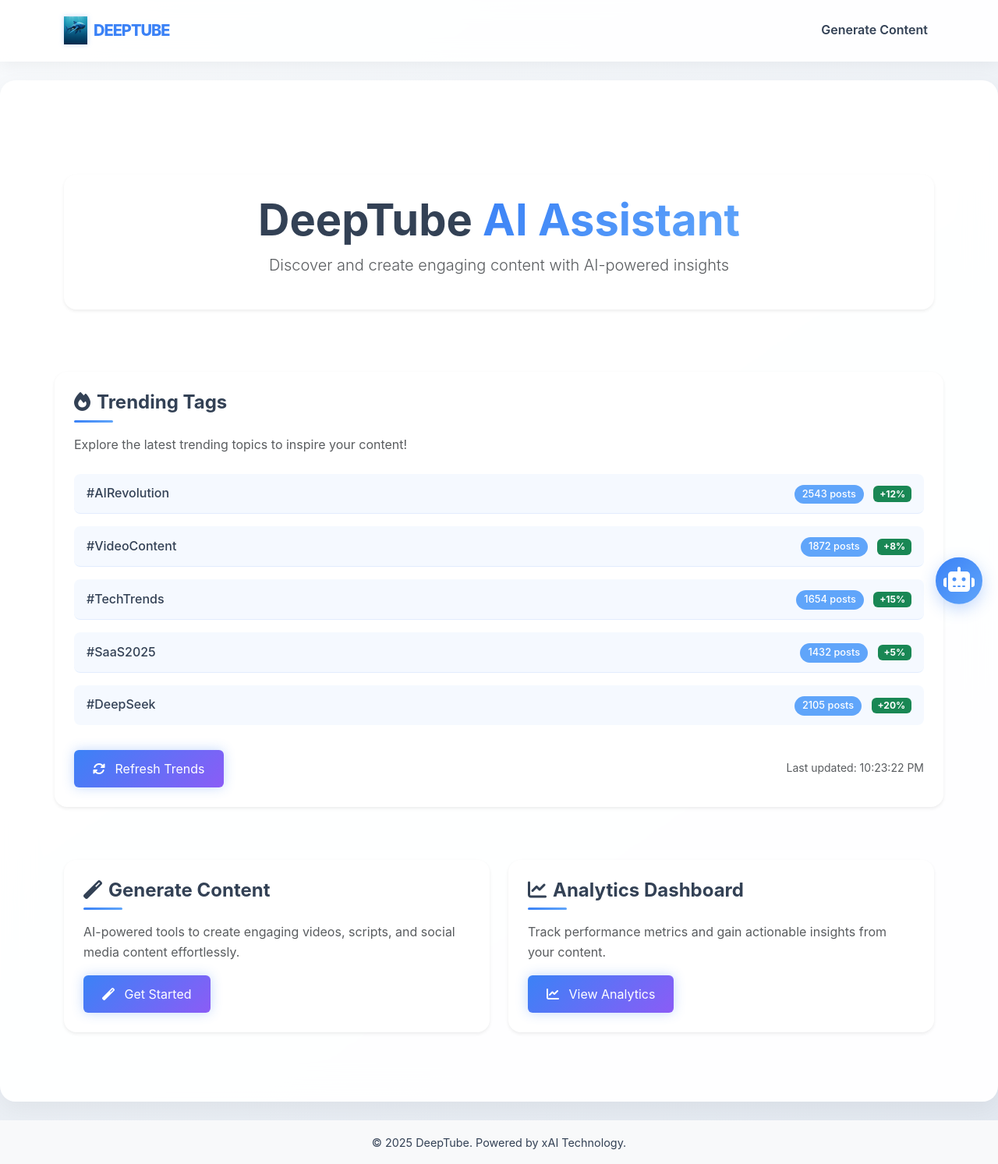
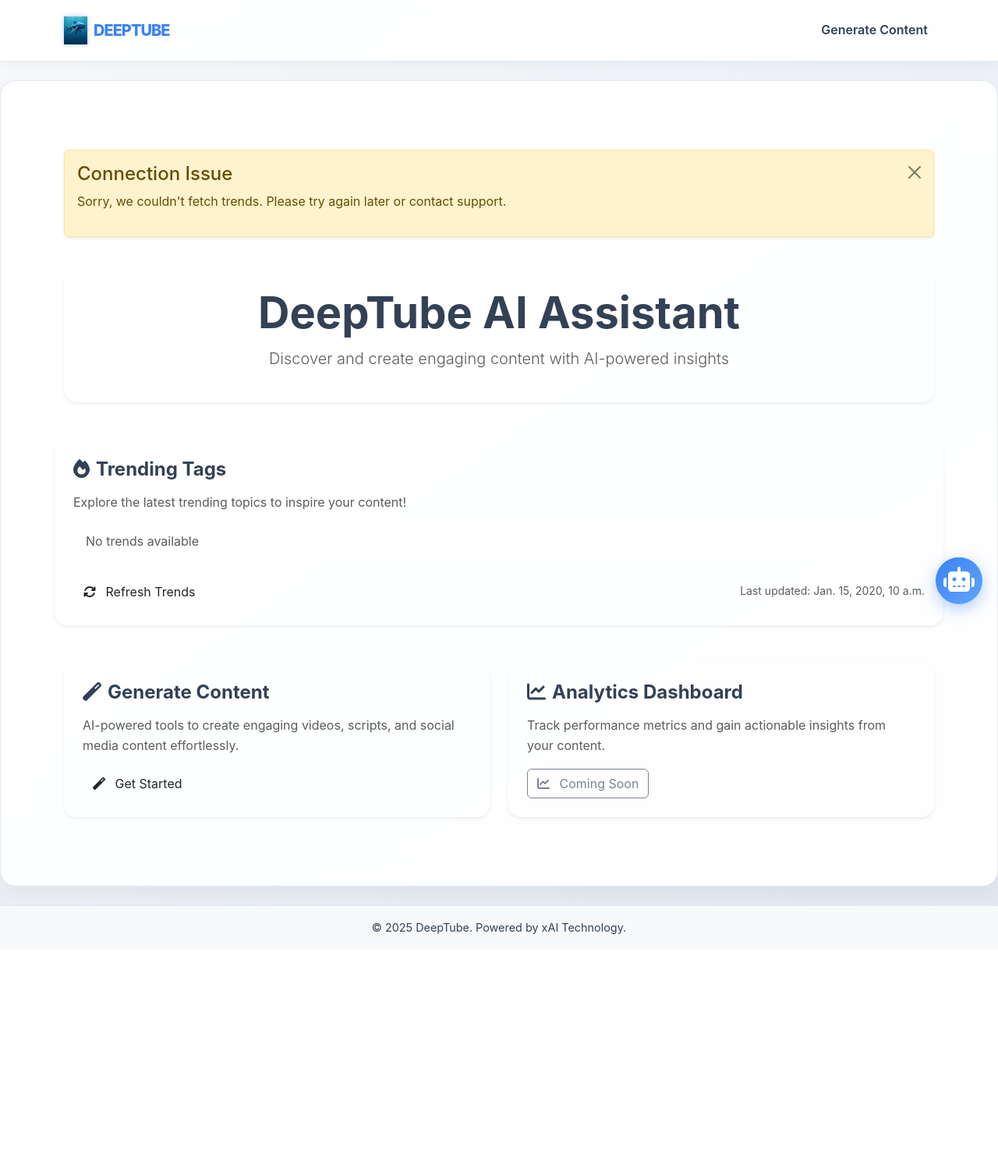
Before and after one commit to Waqas-Baloch99/DeepTube, a Django app: template youtubeapp/templates/youtubeapp/index.html in a window 1280 px wide. Shown: the whole page at 78% size. After the commit the page ends 1199 px from the top, so only its background shows below. Run offline with Django 5.2, Linux system fonts and the light colour scheme; the template is opened without the code that fills it: most values are stand-ins (such as "Sample title", 1, 10 or a date in 2020); some libraries are stand-ins or nearby versions.

Commit message:
Update index.html

```diff
--- a/youtubeapp/templates/youtubeapp/index.html
+++ b/youtubeapp/templates/youtubeapp/index.html
@@ -3,12 +3,12 @@
 
 {% block content %}
 <div class="container py-5">
-    <!-- Error Banner (if blocked) -->
-    <div class="row mb-4" id="errorBanner" style="display: none;">
+    <!-- Error Banner -->
+    <div class="row mb-4 {% if error %}show{% endif %}" id="errorBanner">
         <div class="col-12">
             <div class="alert alert-warning alert-dismissible fade show shadow-sm" role="alert">
                 <h4 class="alert-heading">Connection Issue</h4>
-                <p>Sorry, we've encountered a security block. Please try again later or contact support.</p>
+                <p>{{ error|default:"Sorry, we couldn't fetch trends. Please try again later or contact support." }}</p>
                 <button type="button" class="btn-close" data-bs-dismiss="alert" aria-label="Close"></button>
             </div>
         </div>
@@ -32,12 +32,16 @@
                 <div class="accent-line"></div>
             </div>
             <p class="text-muted mb-3">Explore the latest trending topics to inspire your content!</p>
-            <ul id="trendingTags" class="list-group list-group-flush"></ul>
+            <ul id="trendingTags" class="list-group list-group-flush">
+                {% if sample_data %}
+                    <li class="list-group-item text-muted">Loading sample trends...</li>
+                {% endif %}
+            </ul>
             <div class="d-flex justify-content-between align-items-center mt-4">
                 <button class="btn btn-deepseek glow-effect" id="refreshTags">
                     <i class="fas fa-sync-alt me-2"></i> Refresh Trends
                 </button>
-                <span class="text-muted small" id="lastUpdated">Last updated: just now</span>
+                <span class="text-muted small" id="lastUpdated">Last updated: {{ last_updated }}</span>
             </div>
         </div>
     </div>
@@ -63,176 +67,142 @@
                     <div class="accent-line"></div>
                 </div>
                 <p class="text-muted">Track performance metrics and gain actionable insights from your content.</p>
-                <button class="btn btn-deepseek glow-effect">
-                    <i class="fas fa-chart-line me-2"></i> View Analytics
+                <button class="btn btn-deepseek glow-effect" disabled>
+                    <i class="fas fa-chart-line me-2"></i> Coming Soon
                 </button>
             </div>
         </div>
     </div>
+
 </div>
 {% endblock %}
 
 {% block extra_js %}
-<!-- FontAwesome Icons -->
-<script src="https://kit.fontawesome.com/a076d05399.js" crossorigin="anonymous"></script>
+<!-- FontAwesome Icons (Fixed CDN URL) -->
+<link rel="stylesheet" href="https://cdnjs.cloudflare.com/ajax/libs/font-awesome/6.4.0/css/all.min.css"
+      integrity="sha512-iecdLmaskl7CVkqkXNQ/ZH/XLlvWZOJyj7Yy7tcenmpD1ypASozpmT/E0iPtmFIB46ZmdtAc9eNBvH0H/ZpiBw=="
+      crossorigin="anonymous"
+      referrerpolicy="no-referrer" />
 
 <script>
-$(document).ready(function() {
-    // Sample trending tags with more variety
-    let trendingTags = [
-        {name: '#AIRevolution', count: 2543, growth: '+12%'},
-        {name: '#VideoContent', count: 1872, growth: '+8%'},
-        {name: '#TechTrends', count: 1654, growth: '+15%'},
-        {name: '#SaaS2025', count: 1432, growth: '+5%'},
-        {name: '#DeepSeek', count: 2105, growth: '+20%'}
-    ];
+document.addEventListener('DOMContentLoaded', () => {
+    const csrfToken = document.querySelector('[name=csrfmiddlewaretoken]')?.value || '';
+    const trendingTagsContainer = document.getElementById('trendingTags');
+    const lastUpdatedElement = document.getElementById('lastUpdated');
 
-    function updateTrendingTags(simulateError = false) {
-        if (simulateError) {
-            $('#errorBanner').slideDown();
-            $('#trendingTags').html('<li class="list-group-item text-muted">Unable to load trends</li>');
+    // Initial trends from backend context
+    let initialTrends = JSON.parse(document.getElementById('trends-data')?.textContent || '[]');
+    renderTrends(initialTrends);
+
+    // Render trends dynamically
+    function renderTrends(trends) {
+        if (!trends || trends.length === 0) {
+            trendingTagsContainer.innerHTML = '<li class="list-group-item text-muted">No trends available</li>';
             return;
         }
 
-        let tagsHtml = trendingTags.map(tag => `
+        const tagsHtml = trends.map(tag => `
             <li class="list-group-item d-flex justify-content-between align-items-center tag-item rounded-3 mb-2">
-                <span class="tag-name fw-medium">${tag.name}</span>
+                <span class="tag-name fw-medium">${escapeHtml(tag.name)}</span>
                 <div>
-                    <span class="badge bg-deepseek-accent me-2">${tag.count} posts</span>
+                    <span class="badge bg-deepseek-accent me-2">${tag.count} interest</span>
                     <span class="badge bg-success">${tag.growth}</span>
                 </div>
             </li>
         `).join('');
-        $('#trendingTags').html(tagsHtml);
-        $('#lastUpdated').text(`Last updated: ${new Date().toLocaleTimeString()}`);
+        trendingTagsContainer.innerHTML = tagsHtml;
     }
 
-    // Initial load
-    updateTrendingTags();
+    // Escape HTML to prevent XSS
+    function escapeHtml(text) {
+        const div = document.createElement('div');
+        div.textContent = text;
+        return div.innerHTML;
+    }
 
-    // Refresh button with animation and error simulation
-    $('#refreshTags').click(function() {
-        $(this).addClass('rotating').prop('disabled', true);
+    // Fetch fresh trends on refresh
+    async function refreshTrends() {
+        try {
+            const response = await fetch('{% url "youtubeapp:index" %}', {
+                method: 'GET',
+                headers: { 'X-CSRFToken': csrfToken }
+            });
+            if (!response.ok) {
+                throw new Error(`HTTP error ${response.status}`);
+            }
+            const data = await response.text();
+            const parser = new DOMParser();
+            const doc = parser.parseFromString(data, 'text/html');
+            const trendsScript = doc.querySelector('#trends-data');
+            const newTrends = trendsScript ? JSON.parse(trendsScript.textContent) : [];
+            const newLastUpdated = doc.querySelector('#lastUpdated')?.textContent || 'Last updated: just now';
+
+            renderTrends(newTrends);
+            lastUpdatedElement.textContent = newLastUpdated;
+
+            if (!newTrends.length) {
+                showErrorBanner('No trends available at this time');
+            }
+        } catch (error) {
+            console.error('Trend refresh error:', error);
+            showErrorBanner('Failed to refresh trends. Please try again.');
+        }
+    }
+
+    // Error banner handling
+    function showErrorBanner(message) {
+        const errorBanner = document.getElementById('errorBanner');
+        errorBanner.querySelector('p').textContent = message;
+        errorBanner.style.display = 'block';
+    }
+
+    // Refresh button with animation
+    const refreshButton = document.getElementById('refreshTags');
+    refreshButton.addEventListener('click', async () => {
+        refreshButton.classList.add('rotating');
+        refreshButton.disabled = true;
+        await refreshTrends();
         setTimeout(() => {
-            // Simulate 10% chance of error (like Cloudflare block)
-            const simulateError = Math.random() < 0.1;
-            updateTrendingTags(simulateError);
-            $(this).removeClass('rotating').prop('disabled', false);
+            refreshButton.classList.remove('rotating');
+            refreshButton.disabled = false;
         }, 1000);
     });
 
     // Interactive effects
-    $(document).on('mouseenter', '.tag-item', function() {
-        $(this).addClass('highlight shadow-sm');
-    }).on('mouseleave', '.tag-item', function() {
-        $(this).removeClass('highlight shadow-sm');
+    trendingTagsContainer.addEventListener('mouseover', (e) => {
+        const tagItem = e.target.closest('.tag-item');
+        if (tagItem) tagItem.classList.add('highlight', 'shadow-sm');
     });
-
-    $(document).on('click', '.tag-name', function() {
-        const tag = $(this).text();
-        alert(`Explore content for ${tag}`);
+    trendingTagsContainer.addEventListener('mouseout', (e) => {
+        const tagItem = e.target.closest('.tag-item');
+        if (tagItem) tagItem.classList.remove('highlight', 'shadow-sm');
+    });
+    trendingTagsContainer.addEventListener('click', (e) => {
+        const tagName = e.target.closest('.tag-name');
+        if (tagName) {
+            alert(`Explore content for ${tagName.textContent}`);
+        }
     });
 
     // Feature card hover effect
-    $('.feature-card').hover(
-        function() { $(this).addClass('shadow-lg').css('transform', 'translateY(-5px)'); },
-        function() { $(this).removeClass('shadow-lg').css('transform', 'translateY(0)'); }
-    );
+    document.querySelectorAll('.feature-card').forEach(card => {
+        card.addEventListener('mouseenter', () => {
+            card.classList.add('shadow-lg');
+            card.style.transform = 'translateY(-5px)';
+        });
+        card.addEventListener('mouseleave', () => {
+            card.classList.remove('shadow-lg');
+            card.style.transform = 'translateY(0)';
+        });
+    });
 
     // Dismiss error banner
-    $('#errorBanner .btn-close').click(function() {
-        $('#errorBanner').slideUp();
+    document.querySelector('#errorBanner .btn-close')?.addEventListener('click', () => {
+        document.getElementById('errorBanner').style.display = 'none';
     });
 });
 </script>
 
 <!-- Custom Styles -->
-<style>
-:root {
-    --deepseek-primary: #3b82f6;
-    --deepseek-accent: #8b5cf6;
-    --deepseek-border: rgba(255, 255, 255, 0.1);
-    --deepseek-glow: rgba(59, 130, 246, 0.3);
-}
 
-.text-gradient {
-    background: linear-gradient(135deg, var(--deepseek-primary), var(--deepseek-accent));
-    -webkit-background-clip: text;
-    background-clip: text;
-    -webkit-text-fill-color: transparent;
-}
-
-.glass-effect {
-    background: rgba(255, 255, 255, 0.05);
-    backdrop-filter: blur(15px);
-    border: 1px solid var(--deepseek-border);
-    transition: all 0.3s ease;
-}
-
-.accent-line {
-    width: 50px;
-    height: 3px;
-    background: linear-gradient(90deg, var(--deepseek-primary), var(--deepseek-accent));
-    border-radius: 2px;
-    margin: 0.5rem 0;
-}
-
-.btn-deepseek {
-    background: linear-gradient(135deg, var(--deepseek-primary), var(--deepseek-accent));
-    border: none;
-    color: white;
-    padding: 0.75rem 1.5rem;
-    transition: all 0.3s ease;
-}
-
-.btn-deepseek:hover {
-    box-shadow: 0 0 15px var(--deepseek-glow);
-    transform: translateY(-2px);
-    color: white;
-}
-
-.tag-item {
-    background: rgba(255, 255, 255, 0.05);
-    border: 1px solid var(--deepseek-border);
-    transition: all 0.3s ease;
-    cursor: pointer;
-}
-
-.tag-item.highlight {
-    background: rgba(255, 255, 255, 0.1);
-    border-color: var(--deepseek-primary);
-}
-
-.tag-name:hover {
-    color: var(--deepseek-primary);
-}
-
-.feature-card {
-    min-height: 200px;
-    transition: all 0.3s ease;
-}
-
-.rotating {
-    animation: spin 1s linear infinite;
-}
-
-.glow-effect {
-    box-shadow: 0 0 15px rgba(59, 130, 246, 0.3);
-}
-
-@keyframes spin {
-    0% { transform: rotate(0deg); }
-    100% { transform: rotate(360deg); }
-}
-
-#trendingTags::-webkit-scrollbar {
-    width: 8px;
-}
-
-#trendingTags::-webkit-scrollbar-thumb {
-    background: var(--deepseek-primary);
-    border-radius: 4px;
-}
-</style>
-<link rel="stylesheet" href="{% static 'youtubeapp/css/index.css' %}">
 {% endblock %}
```
